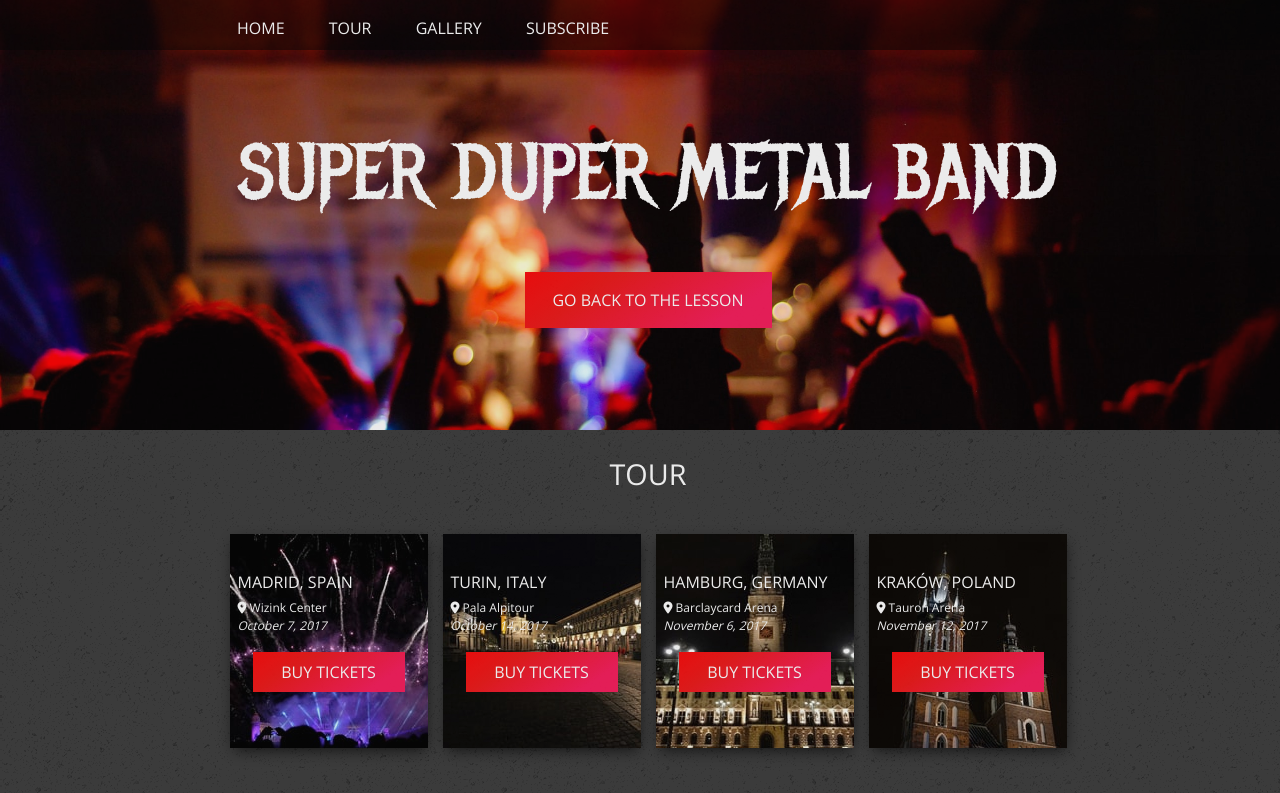
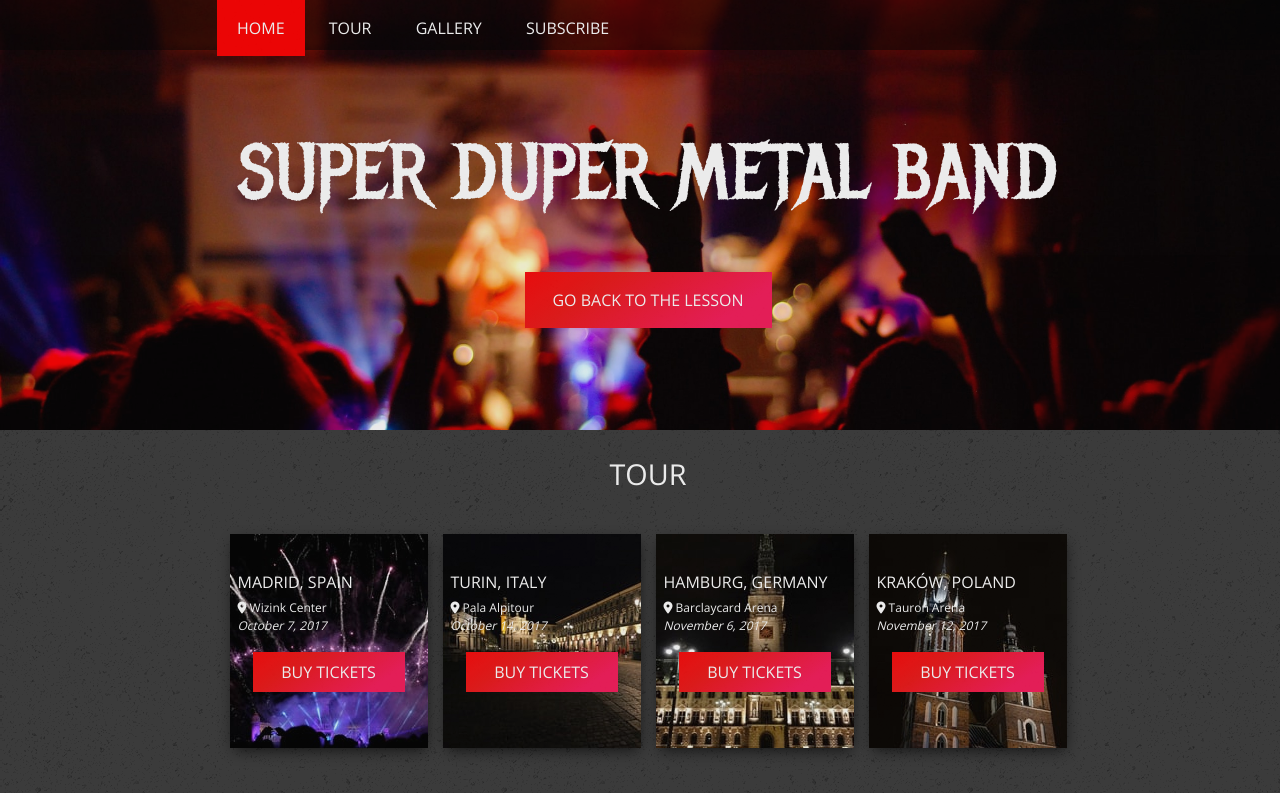
Before and after one commit to vldmr1hkl/vldmr1hkl.github.io, a plain HTML site: page homework/background/index.html in a window 1280 px wide. In both pictures the pointer is over the item "HOME". Shown: the top 793 px of the page. Drawn offline with nearby package versions, Linux system fonts and the light colour scheme.

Commit message:
Add files via upload

```diff
--- a/homework/background/css/style.css
+++ b/homework/background/css/style.css
@@ -96,7 +96,9 @@ li{
 	text-transform: uppercase;
 	padding: 20px;
 }
-
+li:hover{
+	background-color: red;
+}
 /* Tour */
 
 #tour,#gallery{
```
